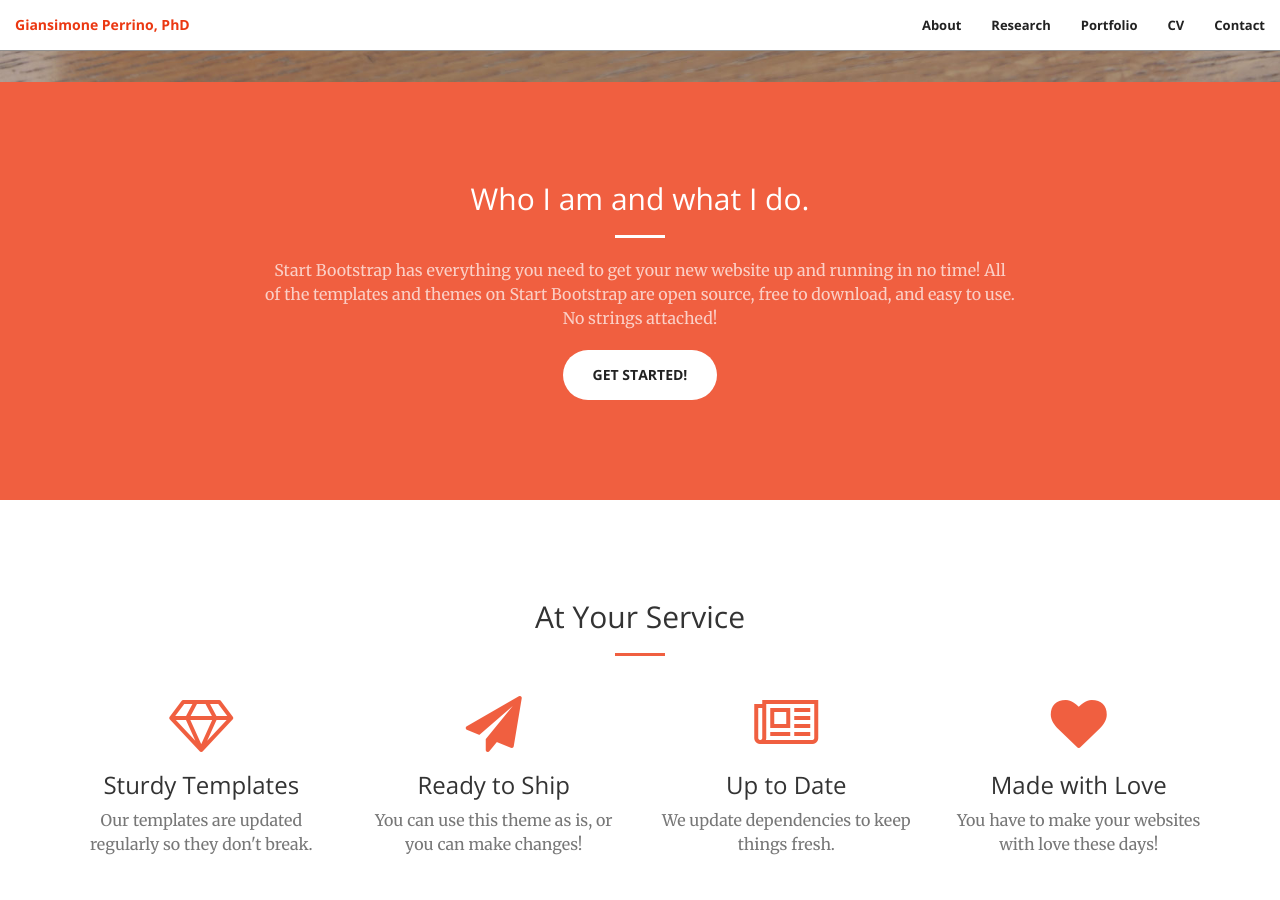
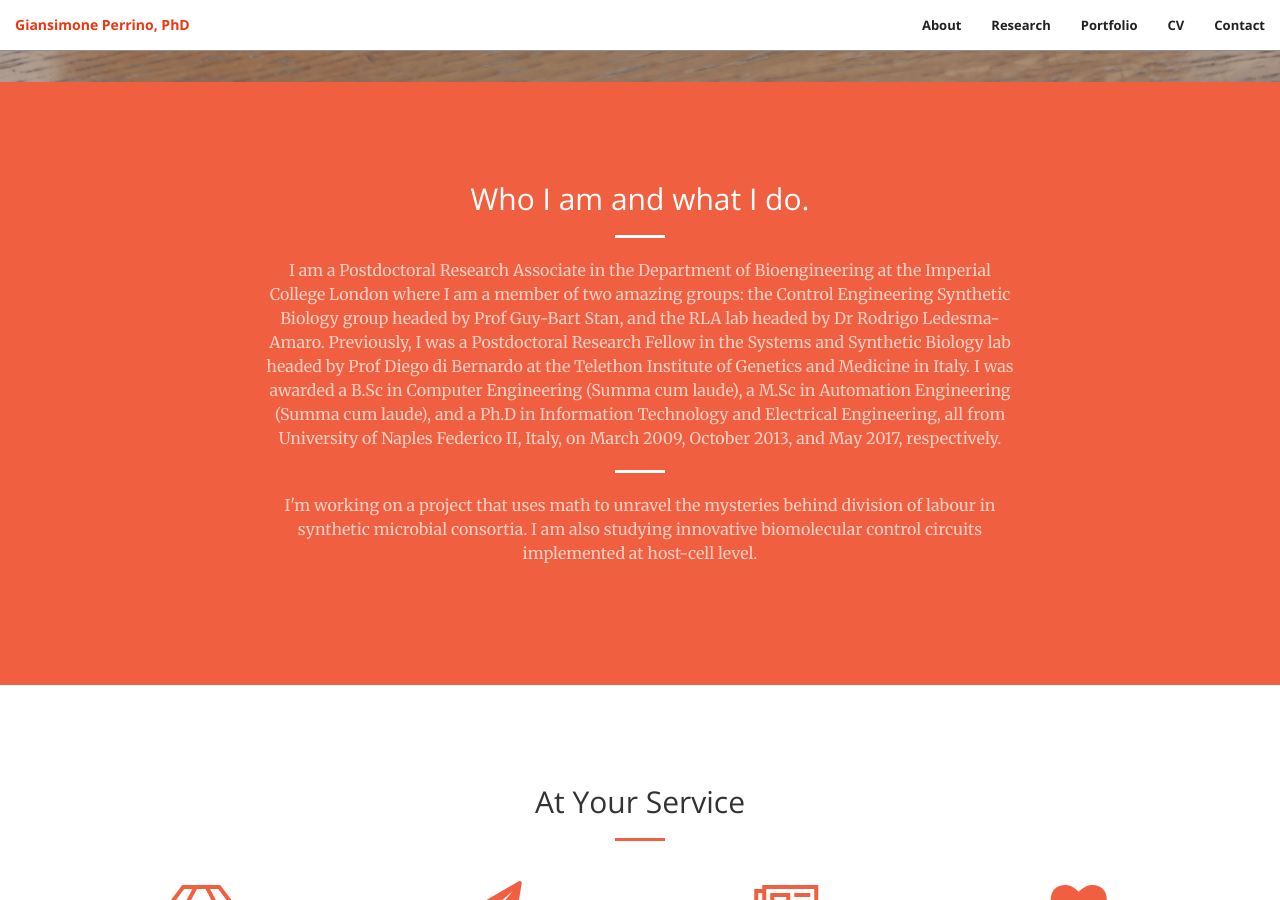
Before and after one commit to giansimone/giansimone.github.io, a Jekyll site: the page built from index.html, in a window 1280 px wide and 900 px high, scrolled down 818 px. Built offline with Jekyll 4.4.1, drawn with Linux system fonts in a browser that asks for light colours.

Commit message:
Change text in about.

```diff
--- a/_includes/about.html
+++ b/_includes/about.html
@@ -4,8 +4,9 @@
             <div class="col-lg-8 col-lg-offset-2 text-center">
                 <h2 class="section-heading">Who I am and what I do.</h2>
                 <hr class="light">
-                <p class="text-faded">Start Bootstrap has everything you need to get your new website up and running in no time! All of the templates and themes on Start Bootstrap are open source, free to download, and easy to use. No strings attached!</p>
-                <a href="#" class="btn btn-default btn-xl">Get Started!</a>
+                <p class="text-faded">I am a Postdoctoral Research Associate in the Department of Bioengineering at the Imperial College London where I am a member of two amazing groups: the Control Engineering Synthetic Biology group headed by Prof Guy-Bart Stan, and the RLA lab headed by Dr Rodrigo Ledesma-Amaro. Previously, I was a Postdoctoral Research Fellow in the Systems and Synthetic Biology lab headed by Prof Diego di Bernardo at the Telethon Institute of Genetics and Medicine in Italy. I was awarded a B.Sc in Computer Engineering (Summa cum laude), a M.Sc in Automation Engineering (Summa cum laude), and a Ph.D in Information Technology and Electrical Engineering, all from University of Naples Federico II, Italy, on March 2009, October 2013, and May 2017, respectively.</p>
+                <hr class="light">
+                <p class="text-faded">I'm working on a project that uses math to unravel the mysteries behind division of labour in synthetic microbial consortia. I am also studying innovative biomolecular control circuits implemented at host-cell level.</p>
             </div>
         </div>
     </div>
```
